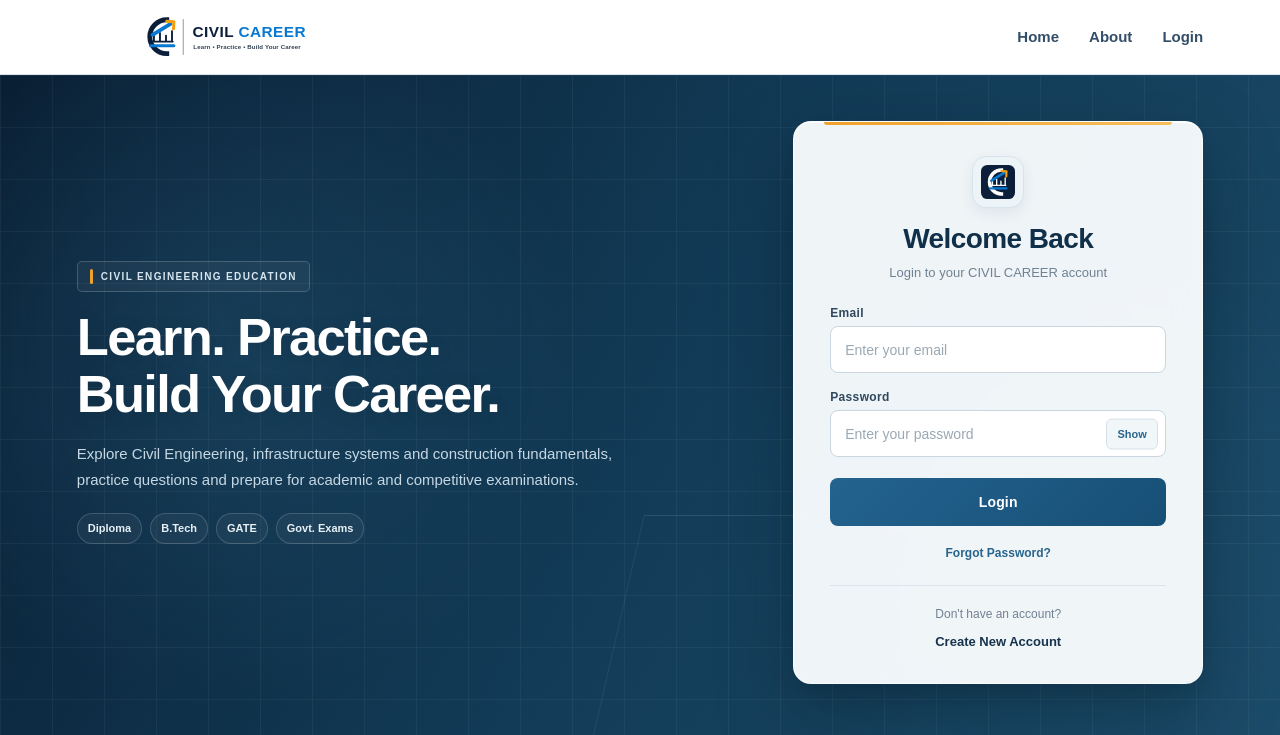
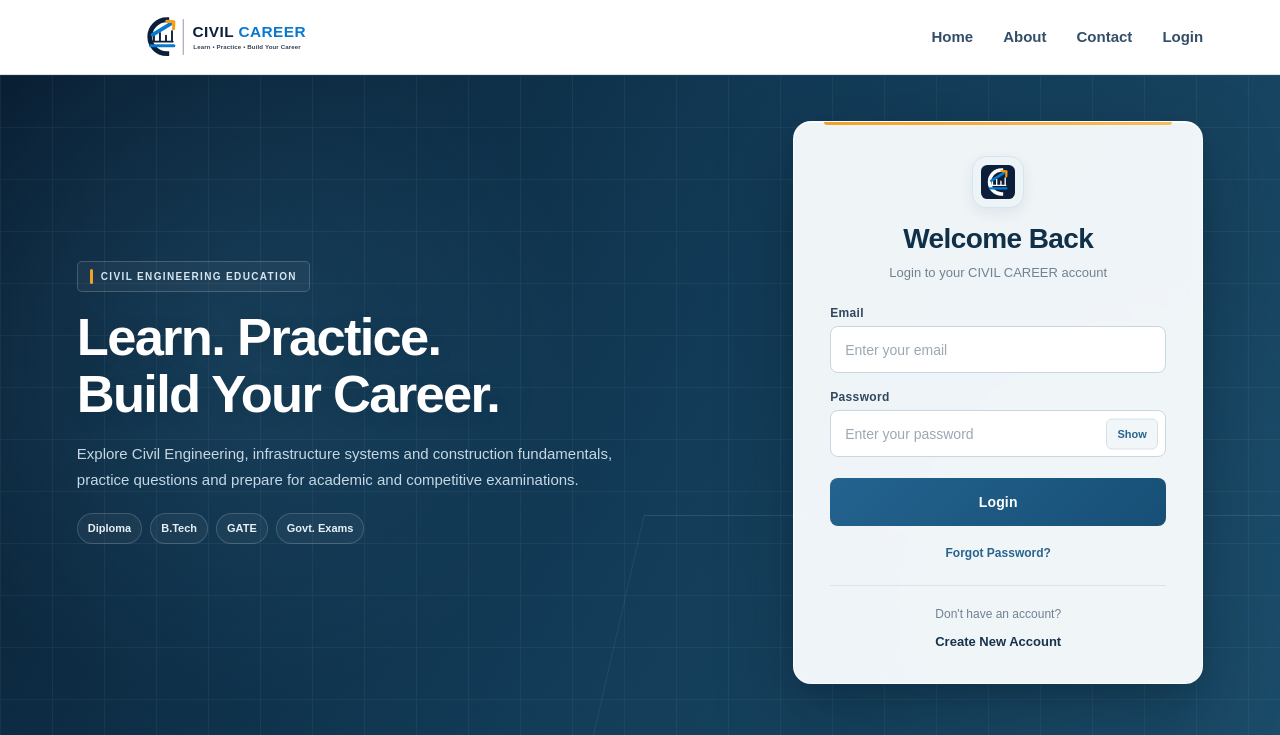
Before and after one commit to projectsairamcivilcareer-cloud/CIVILCAREER, a Flask app: page /login in a window 1280 px wide. Shown: the top 735 px of the page. Run offline with Flask 3, Linux system fonts and the light colour scheme; some libraries are stand-ins or nearby versions.

Commit message:
Show Contact link in Login navigation

```diff
--- a/templates/login.html
+++ b/templates/login.html
@@ -33,6 +33,7 @@
         <div class="nav-links">
             <a href="{{ url_for('home') }}">Home</a>
             <a href="{{ url_for('about') }}">About</a>
+            <a href="{{ url_for('contact') }}">Contact</a>
             <a href="{{ url_for('login') }}">Login</a>
         </div>
     </nav>
```
